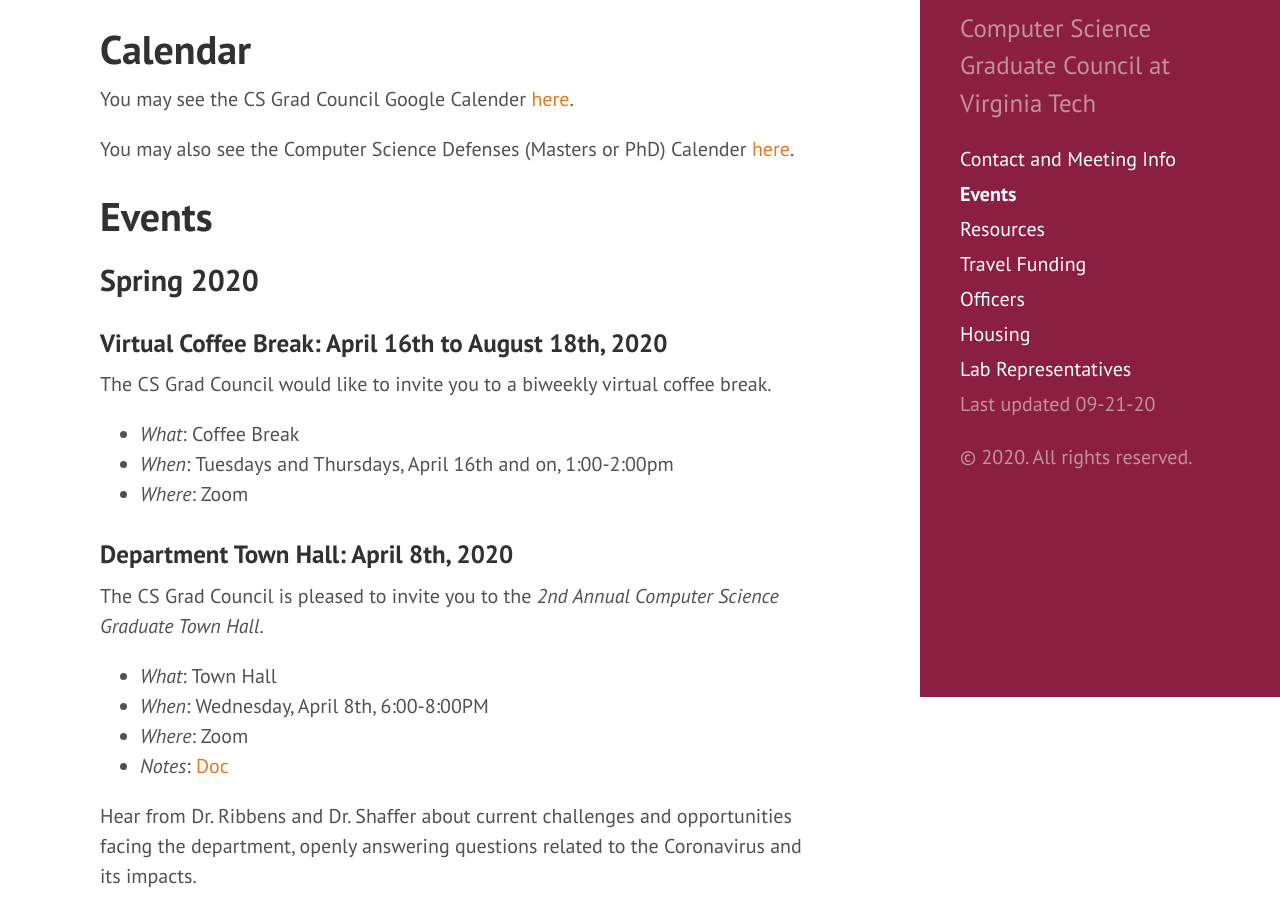
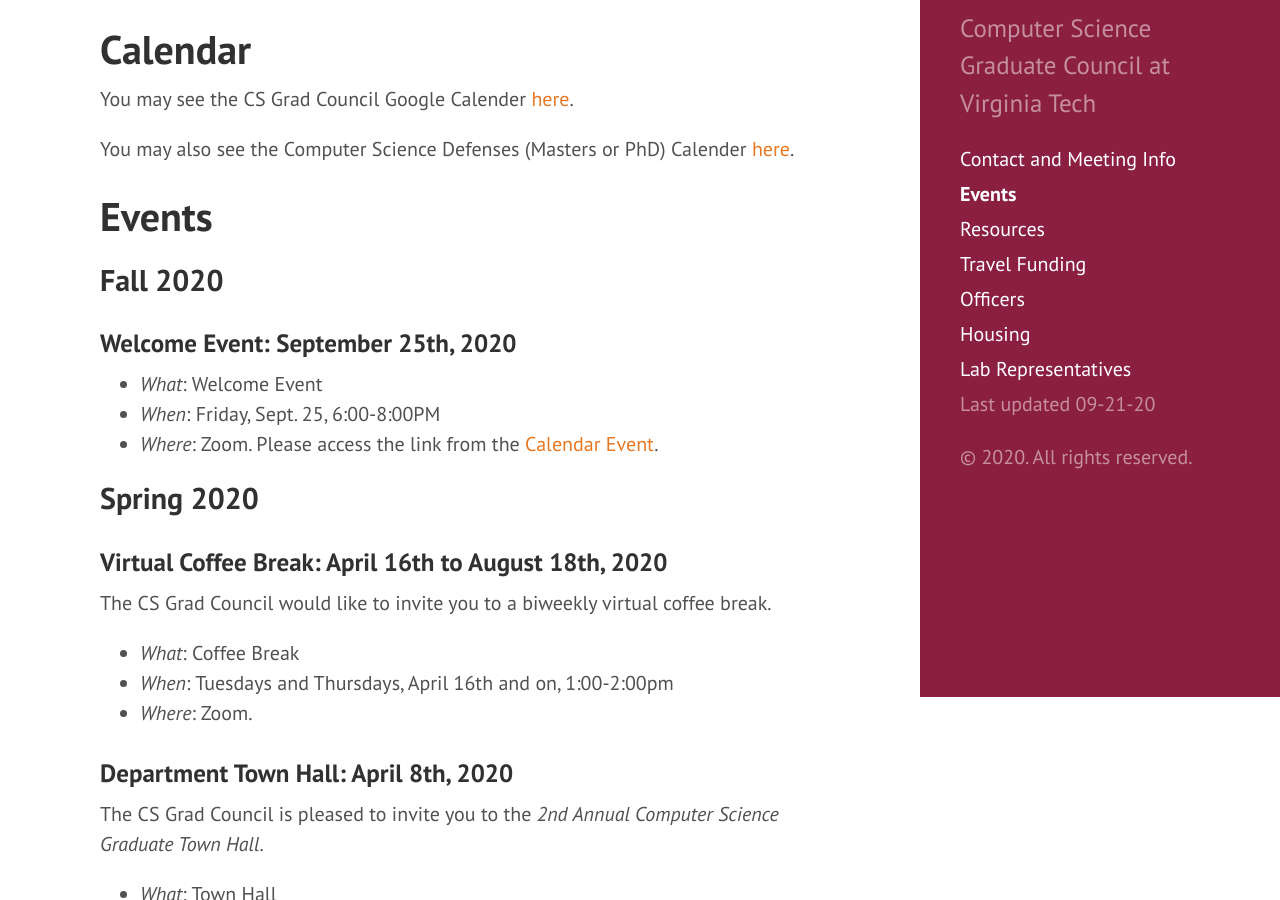
Before and after one commit to CSGraduateCouncil-VirginiaTech/csgc-website, a Jekyll site: the page built from events.md, in a window 1280 px wide and 900 px high, scrolled down 203 px. Built offline with Jekyll 4.4.1, drawn with Linux system fonts in a browser that asks for light colours.

Commit message:
Add Welcome Event to Events page (#99)
* Add Welcome Event to Events page

* Update events.md

* Update events.md

Add a link to calendar.

Co-authored-by: Shakiba D <davari.shakiba@gmail.com>

```diff
--- a/events.md
+++ b/events.md
@@ -14,6 +14,15 @@
 
 # Events
 
+## Fall 2020
+
+### Welcome Event: September 25th, 2020
+
+- *What*: Welcome Event
+- *When*: Friday, Sept. 25, 6:00-8:00PM
+- *Where*: Zoom. Please access the link from the [Calendar Event](https://calendar.google.com/calendar?cid=dnQuZWR1X240bnQ0aGdlNTBrdjdqajFjZDN1NzllaW1rQGdyb3VwLmNhbGVuZGFyLmdvb2dsZS5jb20).
+
+
 ## Spring 2020
 
 ### Virtual Coffee Break: April 16th to August 18th, 2020
@@ -22,7 +31,7 @@
 
 - *What*: Coffee Break
 - *When*: Tuesdays and Thursdays, April 16th and on, 1:00-2:00pm
-- *Where*: Zoom
+- *Where*: Zoom.
 
 ### Department Town Hall: April 8th, 2020
 
```
